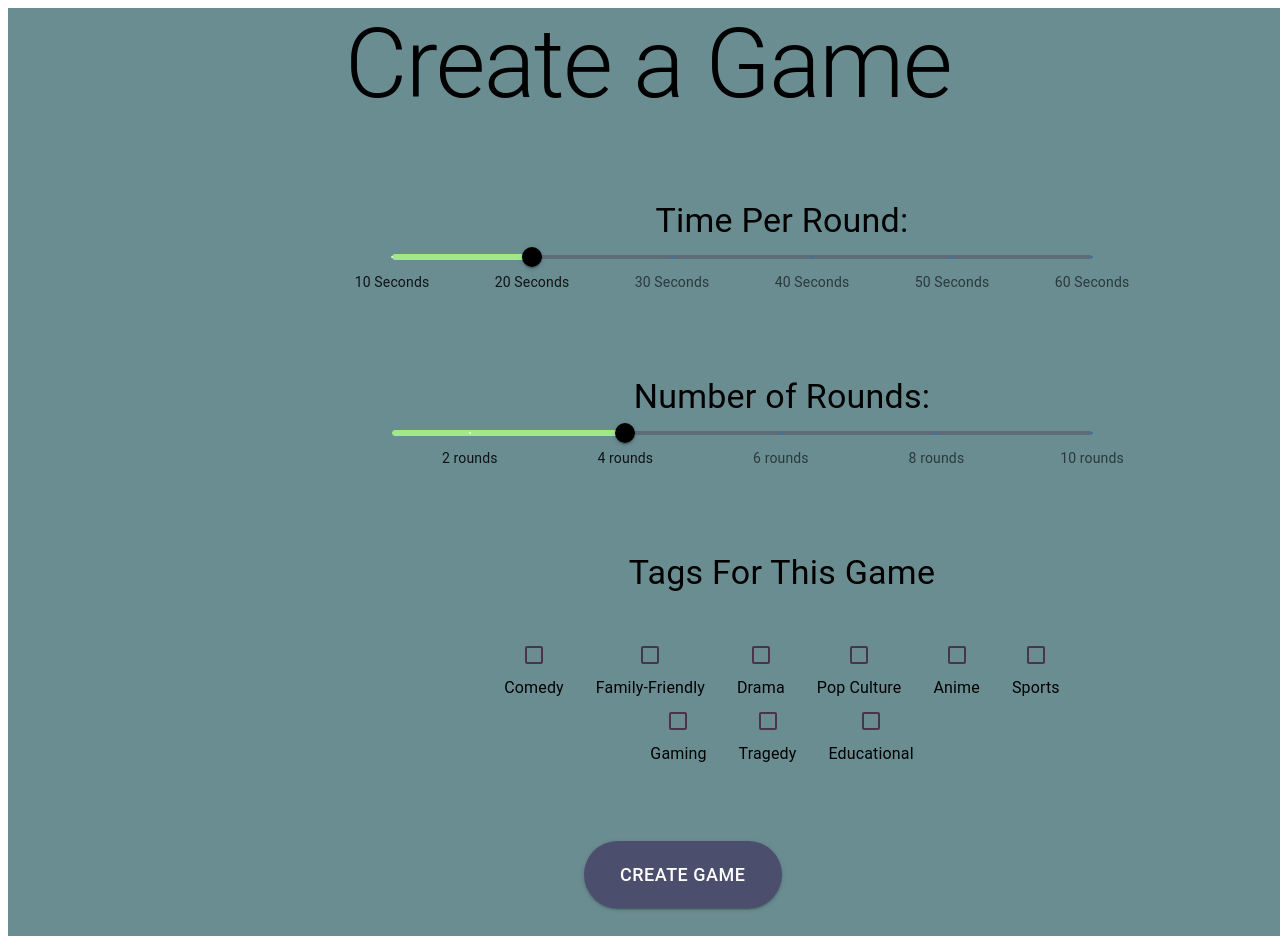
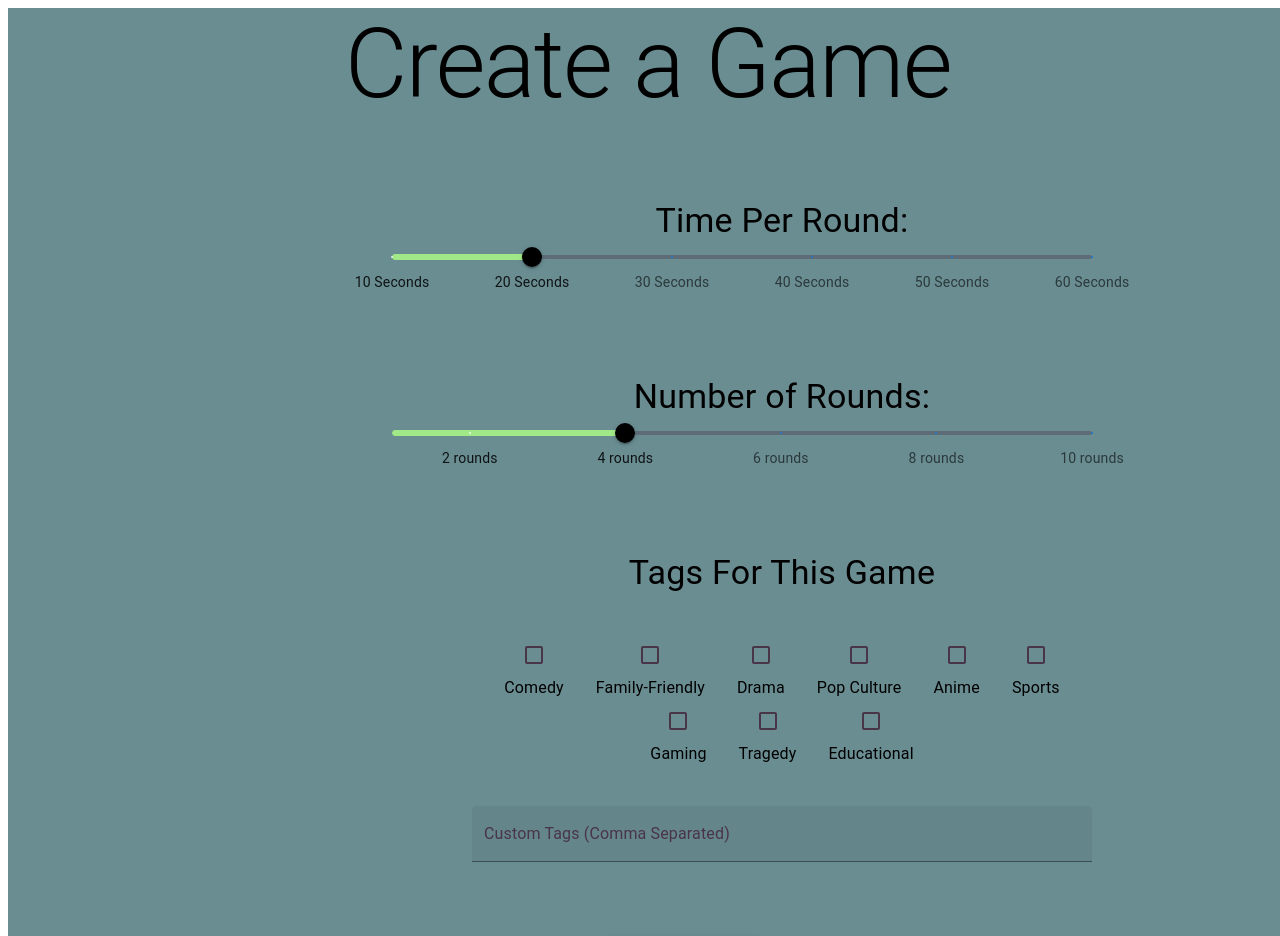
Before and after one commit to GabeLima/416-Project, a React (Create React App) app in the folder client/: page /create in a window 1280 px wide. Shown: the top 936 px of the page. Built offline with nearby package versions, Linux system fonts and the light colour scheme; no server answers.

Commit message:
Added functionality for custom tags.

```diff
--- a/client/src/components/CreateGame.js
+++ b/client/src/components/CreateGame.js
@@ -9,6 +9,8 @@ import FormGroup from '@mui/material/FormGroup';
 import FormControlLabel from '@mui/material/FormControlLabel';
 import Checkbox from '@mui/material/Checkbox';
 
+import TextField from '@mui/material/TextField';
+
 const CreateGame = (props) => {
 
     const [timePerRound, setTimePerRound] = useState(20);
@@ -17,6 +19,49 @@ const CreateGame = (props) => {
         console.log("New time per round: " + newValue);
     };
 
+    const [numRounds, setNumRounds] = useState(4);
+    const handleNumRoundsChange = (event, newValue) => {
+        setNumRounds(newValue);
+        console.log("New num rounds: " + newValue);
+    };
+
+    const [selectedTags, setSelectedTags] = useState([]);
+    let tagOptions = ["Comedy", "Family-Friendly", "Drama", "Pop Culture", "Anime", "Sports", "Gaming", "Tragedy", "Educational"];
+
+    const handleTagChange = (event) => {
+        let id = event.target.id;
+        let tagIndex = id.substring(id.indexOf("checkbox") + 8);
+        let tag = tagOptions[tagIndex];
+
+        if (event.target.checked) {
+            console.log("User enabled " + tag);
+            // User enabled this tag
+            if (selectedTags.includes(tag)) {
+                // Some fluke, it shouldn't already be in here, just leave it as is.
+                return;
+            }
+
+            setSelectedTags((selectedTags) => [...selectedTags, tag]);
+        }
+        else {
+            // User disabled this tag
+            console.log("User disabled " + tag);
+            let i = selectedTags.indexOf(tag);
+            if (i !== -1) {
+                //selectedTags.splice(i, 1);
+                setSelectedTags((selectedTags) => [
+                    ...selectedTags.filter((item, index) => index !== i)
+                ]);
+            }
+        }
+    }
+
+    const [customTags, setCustomTags] = useState();
+    const handleKeyPress = (event) => {
+        event.stopPropagation();
+        event.preventDefault();
+        setCustomTags(event.target.value);
+    }
 
     const timeSliderMarks = [
         {
@@ -46,11 +91,7 @@ const CreateGame = (props) => {
 
     ];
 
-    const [numRounds, setNumRounds] = useState(4);
-    const handleNumRoundsChange = (event, newValue) => {
-        setNumRounds(newValue);
-        console.log("New num rounds: " + newValue);
-    };
+
     const roundSliderMarks = [
         {
             value: 2,
@@ -74,40 +115,31 @@ const CreateGame = (props) => {
         },
     ];
 
-    // TODO - Hardcode this?
-    let tagOptions = ["Comedy", "Family-Friendly", "Drama", "Pop Culture", "Anime", "Sports", "Gaming", "Tragedy", "Educational"];
-    let selectedTags = [];
 
-    const handleTagChange = (event) => {
-        let id = event.target.id;
-        let tagIndex = id.substring(id.indexOf("checkbox") + 8);
-        let tag = tagOptions[tagIndex];
 
-        console.log(selectedTags);
-        if (event.target.checked) {
-            console.log("User enabled " + tag);
-            // User enabled this tag
-            if (selectedTags.includes(tag)) {
-                // Some fluke, it shouldn't already be in here, just leave it as is.
-                return;
-            }
+    const handleStartGame = (event) => {
+        console.log("start game with parameters:");
+        let selectedTags_copy = selectedTags.slice();
 
-            selectedTags.push(tag);
+        if (customTags) {
+            customTags.split(",")
+                .map(i => i.trim())
+                .forEach((elem, i) => {
+                    // prevent dupes
+                    if (!selectedTags_copy.includes(elem)) {
+                        selectedTags_copy.push(elem);
+                    }
+            });
         }
-        else {
-            // User disabled this tag
-            console.log("User disabled" + tag);
-            let i = selectedTags.indexOf(tag);
-            if (i !== -1) {
-                selectedTags.splice(i, 1);
-            }
-        }
-        console.log(selectedTags);
+
+        console.log(timePerRound);
+        console.log(numRounds);
+        console.log(selectedTags_copy);
+
+        // TODO - hook this up
     }
 
-    const handleStartGame = (event) => {
-        console.log("start game");
-    }
+
 
     return (
         <div>
@@ -218,6 +250,33 @@ const CreateGame = (props) => {
                     })
                     }
                 </FormGroup>
+
+                <Box display="flex" justifyContent="center">
+                    <TextField id="standard-basic" label="Custom Tags (Comma Separated)" variant="filled"
+                        fullWidth
+                        sx={{
+                            marginTop:5,
+                            marginLeft:10,
+                            justifyContent: "center",
+                            display: 'flex',
+                            flexDirection: 'row',
+                            alignItems: 'center',
+                        }}
+
+                        InputLabelProps={{
+                            style: { color: '#493548' },
+                        }}
+
+                        style={{
+                            borderRadius: "10px",
+                            borderStyle: "solid",
+                            borderColor: "#6A6A6A"
+                        }}
+                        onChange={handleKeyPress}
+
+                    />
+                </Box>
+
             </Box>
 
             <Box sx={{height:75}} />
```
